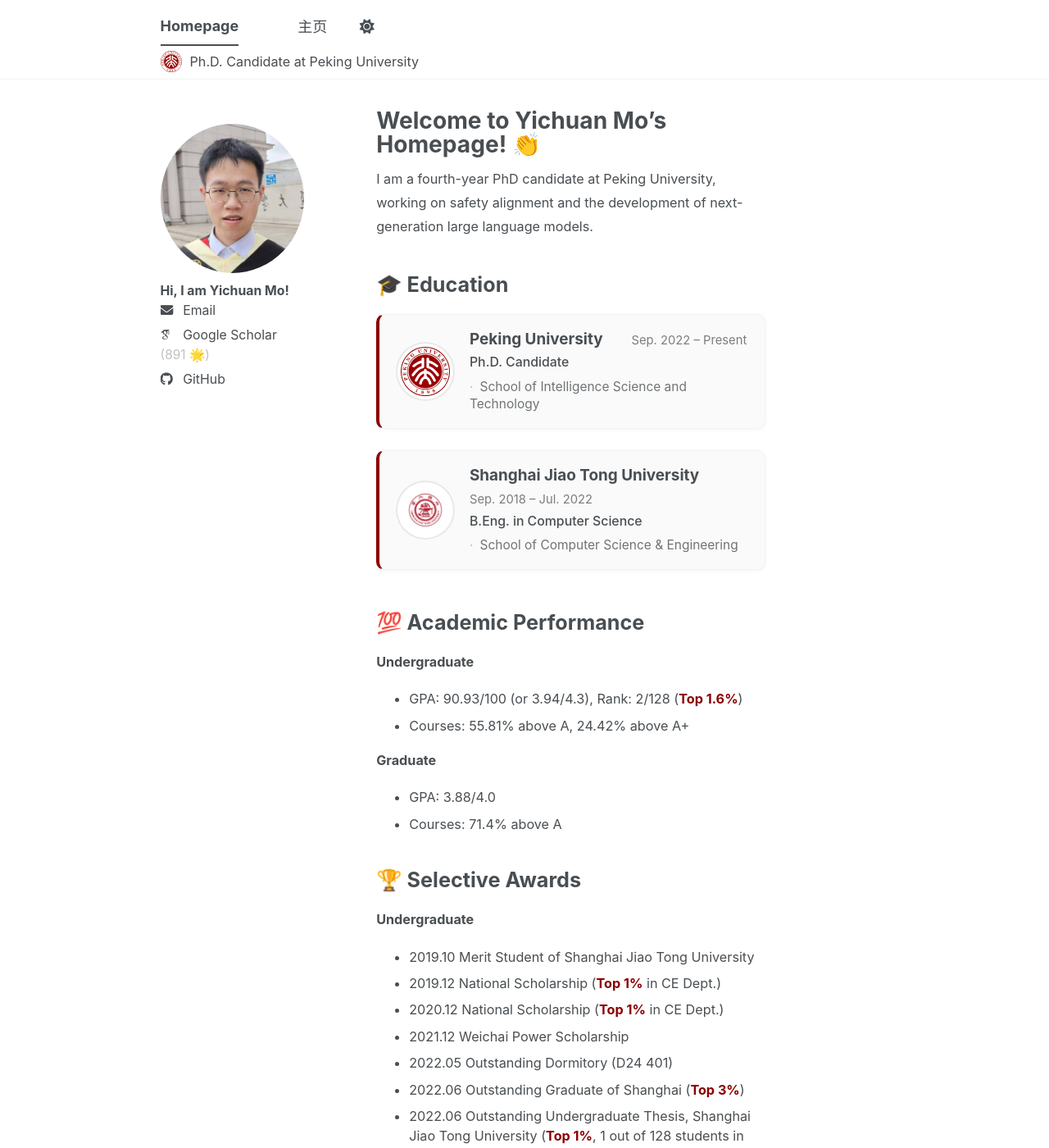
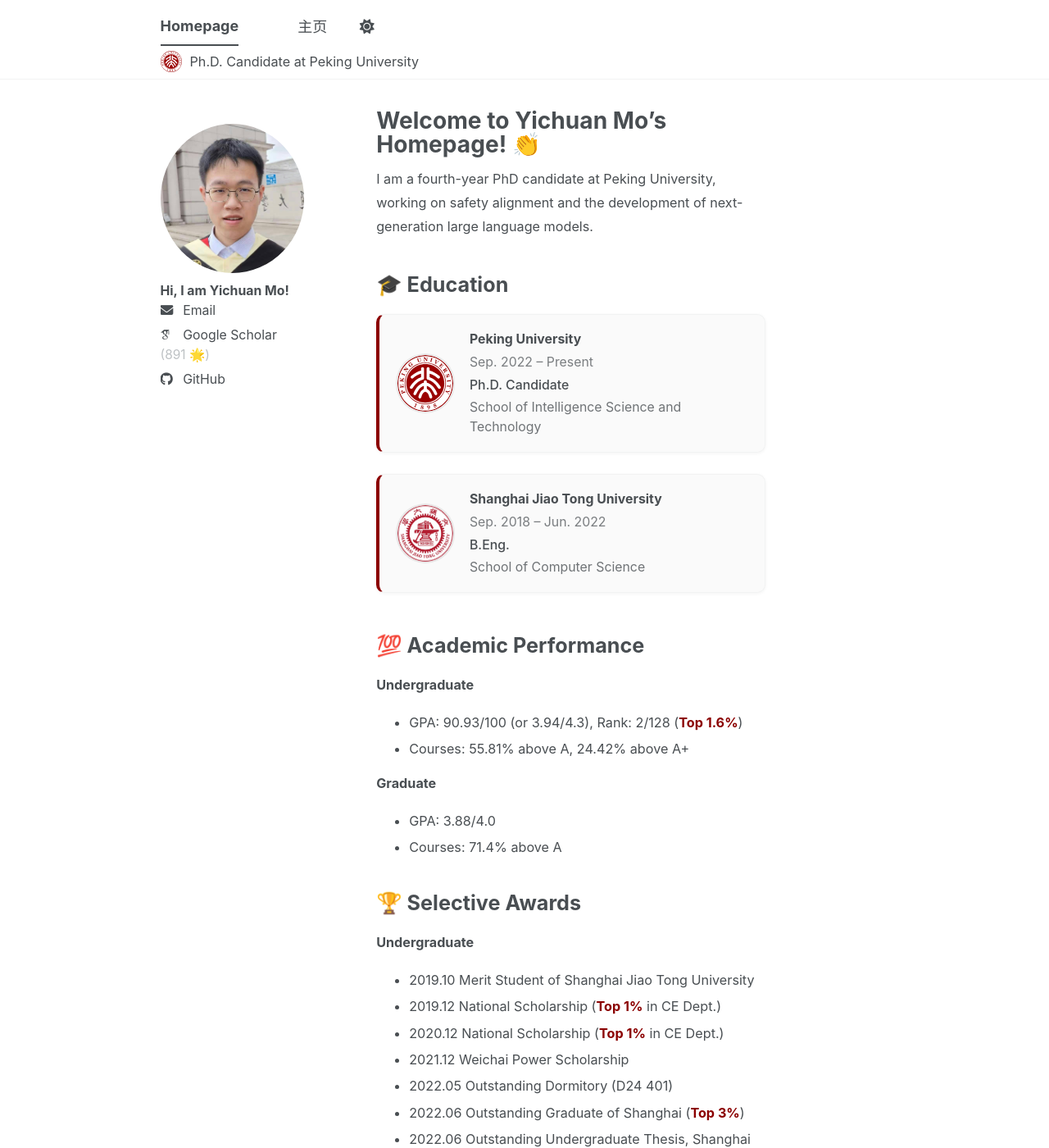
Before and after one commit to mo666666/mo666666.github.io, a Jekyll site: the page built from _pages/about.md, in a window 1280 px wide and 1400 px high. Shown: the whole window at 82% size. Built offline with Jekyll 4.4.1, drawn with Linux system fonts in a browser that asks for light colours; some web fonts are replaced; a script bundle is joined from its source files by our own code; library files that are not in the unit come from our copies.

Commit message:
revise education

```diff
--- a/_pages/about.md
+++ b/_pages/about.md
@@ -21,14 +21,10 @@
       <img src="{{ base_path }}/images/pku-seal.svg" alt="Peking University" loading="lazy" decoding="async" />
     </div>
     <div class="homepage-education__body">
-      <div class="homepage-education__header">
-        <span class="homepage-education__school">Peking University</span>
-        <span class="homepage-education__dates">Sep. 2022 – Present</span>
-      </div>
-      <div class="homepage-education__meta">
-        <span class="homepage-education__degree">Ph.D. Candidate</span>
-        <span class="homepage-education__dept">School of Intelligence Science and Technology</span>
-      </div>
+      <div class="homepage-education__school">Peking University</div>
+      <div class="homepage-education__dates">Sep. 2022 – Present</div>
+      <div class="homepage-education__degree">Ph.D. Candidate</div>
+      <div class="homepage-education__dept">School of Intelligence Science and Technology</div>
     </div>
   </li>
   <li class="homepage-education__item">
@@ -36,14 +32,10 @@
       <img src="{{ base_path }}/images/sjtu-seal.png" alt="Shanghai Jiao Tong University" loading="lazy" decoding="async" />
     </div>
     <div class="homepage-education__body">
-      <div class="homepage-education__header">
-        <span class="homepage-education__school">Shanghai Jiao Tong University</span>
-        <span class="homepage-education__dates">Sep. 2018 – Jul. 2022</span>
-      </div>
-      <div class="homepage-education__meta">
-        <span class="homepage-education__degree">B.Eng. in Computer Science</span>
-        <span class="homepage-education__dept">School of Computer Science &amp; Engineering</span>
-      </div>
+      <div class="homepage-education__school">Shanghai Jiao Tong University</div>
+      <div class="homepage-education__dates">Sep. 2018 – Jun. 2022</div>
+      <div class="homepage-education__degree">B.Eng.</div>
+      <div class="homepage-education__dept">School of Computer Science</div>
     </div>
   </li>
 </ul>
--- a/_sass/layout/_publications.scss
+++ b/_sass/layout/_publications.scss
@@ -65,8 +65,8 @@
   display: block;
   width: 100%;
   height: 100%;
-  object-fit: contain;
-  padding: 4px;
+  object-fit: cover;
+  padding: 0;
   box-sizing: border-box;
 }
 
@@ -74,56 +74,37 @@
   flex: 1;
   min-width: 0;
   color: var(--global-text-color);
-}
-
-.homepage-education__header {
   display: flex;
-  align-items: baseline;
-  justify-content: space-between;
-  flex-wrap: wrap;
-  gap: 0.3rem 0.8rem;
-  margin-bottom: 0.25rem;
+  flex-direction: column;
+  gap: 0.22rem;
+  font-size: 0.88rem;
+  line-height: 1.5;
 }
 
 .homepage-education__school {
   font-weight: 700;
-  font-size: 1.05rem;
-  line-height: 1.3;
+  font-size: 0.88rem;
+  line-height: 1.5;
   margin: 0;
 }
 
 .homepage-education__dates {
-  font-size: 0.82rem;
-  white-space: nowrap;
+  font-size: 0.88rem;
   color: var(--global-text-color);
   opacity: 0.72;
   font-weight: 400;
 }
 
-.homepage-education__meta {
-  display: flex;
-  align-items: center;
-  flex-wrap: wrap;
-  gap: 0.4rem 0.75rem;
-  font-size: 0.88rem;
-  line-height: 1.4;
-}
-
 .homepage-education__degree {
   font-weight: 500;
+  font-size: 0.88rem;
   color: var(--global-text-color);
 }
 
 .homepage-education__dept {
-  font-size: 0.86rem;
+  font-size: 0.88rem;
   color: var(--global-text-color);
   opacity: 0.78;
-
-  &::before {
-    content: "·";
-    margin-right: 0.45rem;
-    opacity: 0.5;
-  }
 }
 
 /* Normalise general body text on homepage to match the papers section size */
```
Also changed, not shown: _pages/about-zh.md (+8 -16 lines).
